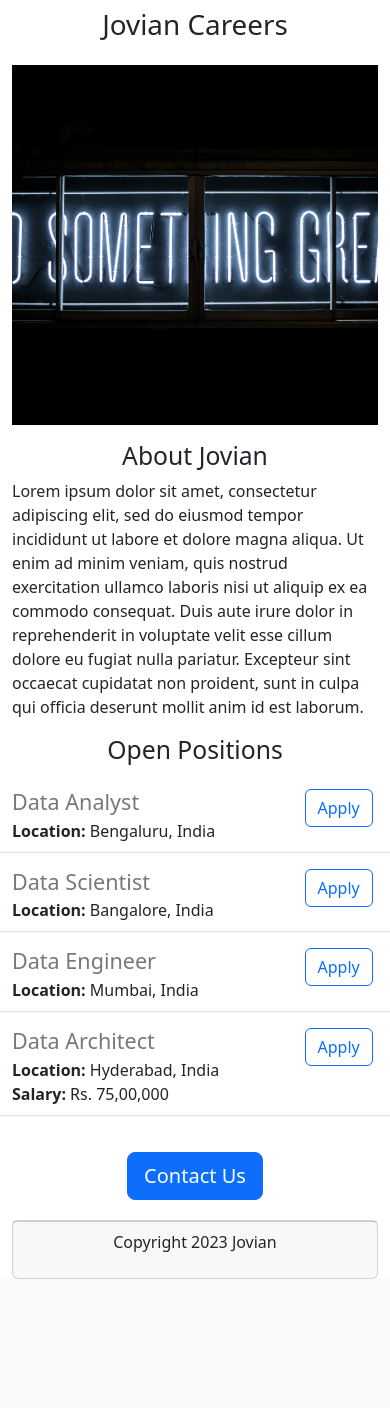
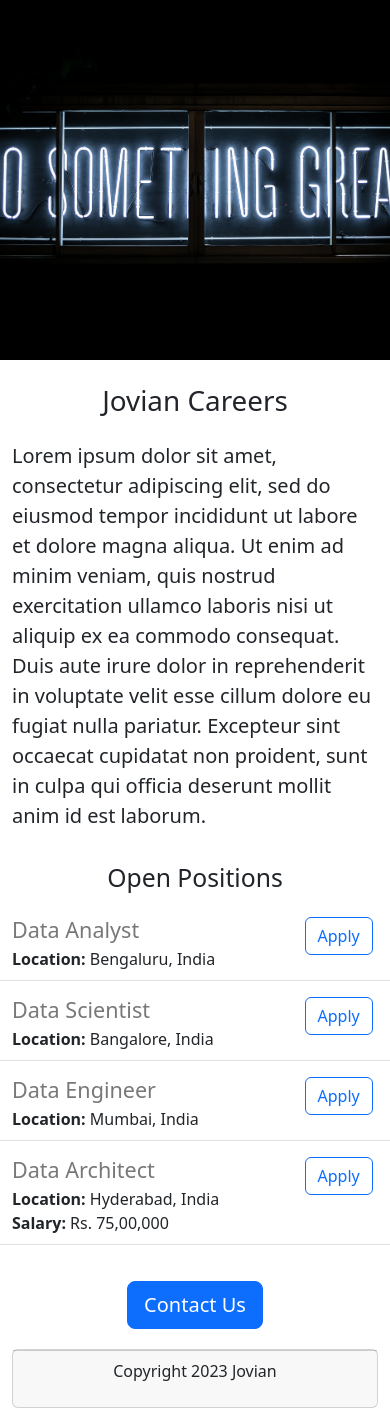
Before and after one commit to marc7nek/python-project-website, a Flask app: page / in a window 390 px wide. Shown: the part 56-1464 px from the top of the page. Before the commit the page ends 1335 px from the top, so only its background shows below. Run offline with Flask 3, Linux system fonts and the light colour scheme; some libraries are stand-ins or nearby versions.

Commit message:
Added image and changed layout

```diff
--- a/templates/home.html
+++ b/templates/home.html
@@ -17,13 +17,20 @@
   </head>
   <body>
     {% include 'nav.html' %}
+    <img class="imgfluid" id="banner" src="https://python-project-website--mrcc04.repl.co/static/banner.jpg">
     <div class="container">
       <h1 class="text-center mt-2 mb-4">{{company_name}} Careers</h1>
-      <img class="imgfluid" id="banner" src="https://python-project-website--mrcc04.repl.co/static/banner.jpg">
-      <h2 class="text-center">About Jovian</h2>
-      <p>
+      <div class="row" style="margin-bottom:16px;">
+        <div class="col-md-6">
+      <p class="lead">
         Lorem ipsum dolor sit amet, consectetur adipiscing elit, sed do eiusmod tempor incididunt ut labore et dolore magna aliqua. Ut enim ad minim veniam, quis nostrud exercitation ullamco laboris nisi ut aliquip ex ea commodo consequat. Duis aute irure dolor in reprehenderit in voluptate velit esse cillum dolore eu fugiat nulla pariatur. Excepteur sint occaecat cupidatat non proident, sunt in culpa qui officia deserunt mollit anim id est laborum.
       </p>
+        </div>
+        <div class="d-none d-md-block col-6">
+        <img src="/static/people.jpg" style="height:320px; border-radius:4px;">
+        </div>
+      </div>
+      <div>
       <h2 class="text-center mt-2 mb-4">Open Positions</h2>
       <p>
         {% for job in jobs %}
```
Also changed, not shown: 1 other file.
